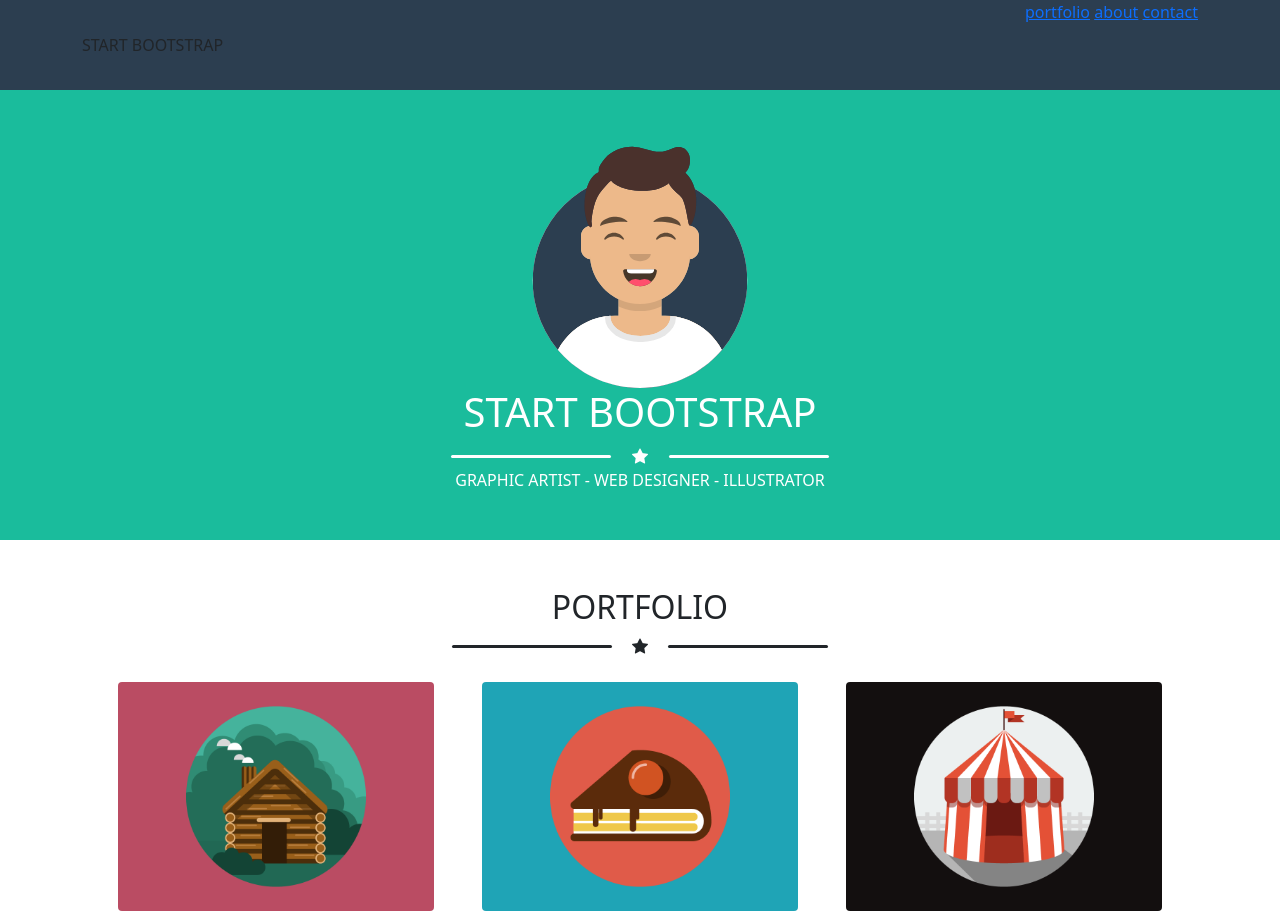
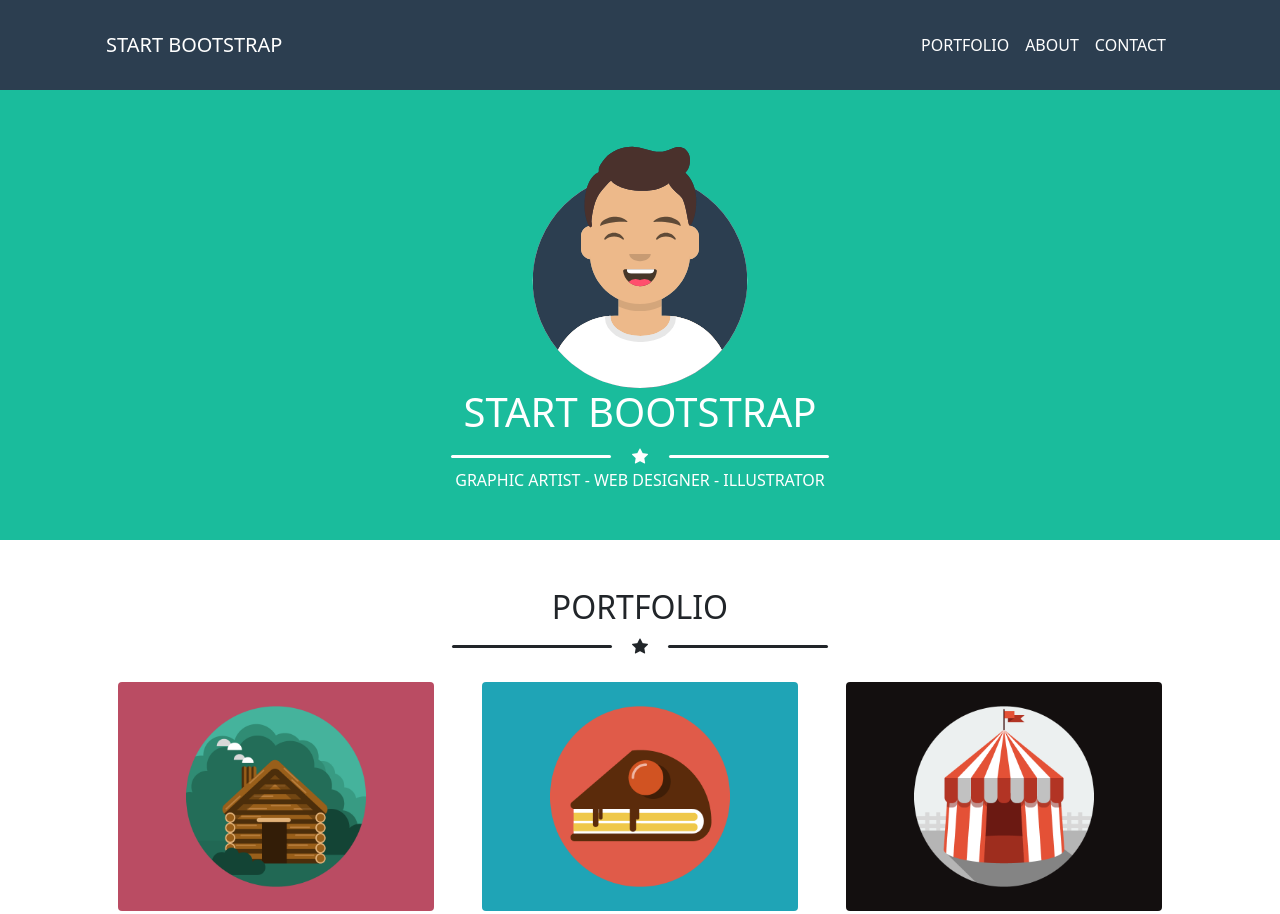
Before and after one commit to gab1144/html-css-bootstrap-freelancer, a plain HTML site: page index.html in a window 1280 px wide. Shown: the top 914 px of the page. Drawn offline with nearby package versions, Linux system fonts and the light colour scheme.

Commit message:
[add] navbar

```diff
--- a/index.html
+++ b/index.html
@@ -20,15 +20,35 @@
 <body>
 
   <header>
-    <div class="container h-100">
-      <div class="row h-100 d-flex">
-        <div class="col d-flex align-items-center">START BOOTSTRAP</div>
-        <div class="col d-none d-md-block text-end">
-          <a href="#">portfolio</a>
-          <a href="#">about</a>
-          <a href="#">contact</a>
-        </div>
-        <div class="col d-md-none text-end">h</div>
+    <div class="container h-100 text-white">
+
+      <div class="container h-100 d-flex align-items-center">
+        <nav class="navbar navbar-expand-lg w-100 ">
+          <div class="container-fluid">
+            <a class="navbar-brand text-white" href="#">START BOOTSTRAP</a>
+
+            <button class="navbar-toggler border p-1 pt-0 pb-0 rounded text-white" type="button" data-bs-toggle="collapse" data-bs-target="#navbarSupportedContent" aria-controls="navbarSupportedContent" aria-expanded="false" aria-label="Toggle navigation">
+              <i class="bi bi-list"></i>
+            </button>
+            <div class="collapse navbar-collapse" id="navbarSupportedContent">
+              <ul class="navbar-nav ms-auto mb-2 mb-lg-0 text-uppercase">
+
+                <li class="nav-item">
+                  <a class="nav-link text-white"  href="#">portfolio</a>
+                </li>
+                <li class="nav-item">
+                  <a class="nav-link text-white" href="#">about</a>
+                </li>
+                <li class="nav-item">
+                  <a class="nav-link text-white" href="#">contact</a>
+                </li>
+
+
+              </ul>
+            </div>
+          </div>
+        </nav>
+
       </div>
     </div>
   </header>
@@ -130,18 +150,18 @@
 
             <form class="sc-form">
               <div class="mb-3">
-                <input class="form-control" id="exampleInputEmail1" aria-describedby="emailHelp" placeholder="Name">
+                <input type="text" class="form-control" placeholder="Name">
               </div>
               <div class="mb-3">
-                <input type="email" class="form-control" id="exampleInputPassword1" placeholder="Email Address">
+                <input type="email" class="form-control" placeholder="Email Address">
               </div>
 
               <div class="mb-3">
-                <input class="form-control" id="exampleInputEmail1" aria-describedby="emailHelp" placeholder="Phone Number">
+                <input type="text" class="form-control" placeholder="Phone Number">
               </div>
 
               <div class="mb-3">
-                <textarea class="form-control" id="exampleFormControlTextarea1" rows="3" placeholder="Message"></textarea>
+                <textarea class="form-control" rows="5" placeholder="Message"></textarea>
               </div>
 
               <button type="submit" class="btn btn-info text-white">Submit</button>
```
